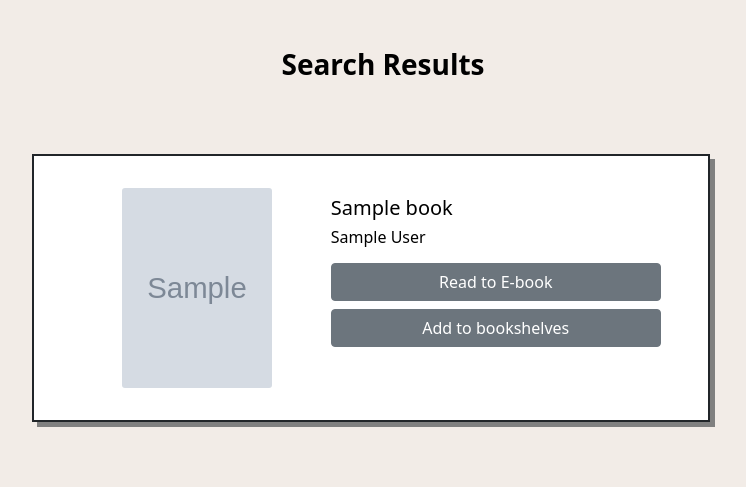
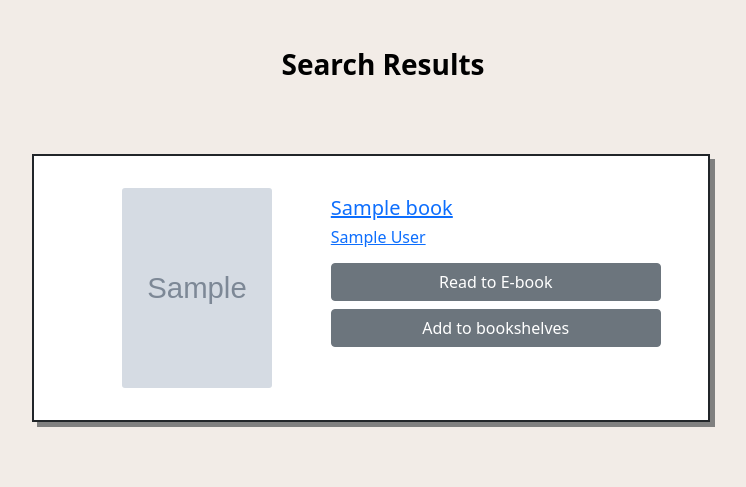
Before and after one commit to philoleben/amatuer_philosophy, a Flask app: template myproject/pybo/templates/book/results.html in a window 1280 px wide. Shown: the part 82-569 px from the top of the page, without its empty margins (257-1003 px from the left). Run offline with Flask 2, Linux system fonts and the light colour scheme; the template is opened without the code that fills it: most values are stand-ins (such as "Sample title", 1, 10 or a date in 2020); grey boxes marked "Sample" are stand-in pictures; some libraries are stand-ins or nearby versions.

Commit message:
검색페이지 제목, 이미지 링크 연결 수정

```diff
--- a/myproject/pybo/templates/book/results.html
+++ b/myproject/pybo/templates/book/results.html
@@ -18,12 +18,12 @@
           {%for book in books%}
             <div class="card mb-3 border border-dark border-2 rounded-0" style="max-width: 700px; box-shadow: 5px 5px grey;">
               <div class="row mx-5">
-                  <div class="col-md-4 mt-3 mb-3">
+                  <a class="col-md-4 mt-3 mb-3" href="/details?bookId={{book['id']}}">
                     <img src="{{book['image']}}" class="card-img m-3 pl-4" style="height:200px; width:150px;" alt="book_cover"/>
-                  </div>
+                  </a>
                   <div class="col-md-8">
                     <div class="card-body m-4">
-                      <h4 class="card-title fs-5">{{book['title']}}</h4>
+                      <h4 class="card-title fs-5"><a href="/details?bookId={{book['id']}}">{{book['title']}}</h4>
                       <h5 class="card-title fs-6">{{book['authors']}}</h5>
                       <a class="btn btn-secondary mt-2" href="{{ url_for('book.ebook', book_id=book['id'])}}" style="width:330px;">
                         Read to E-book
```
